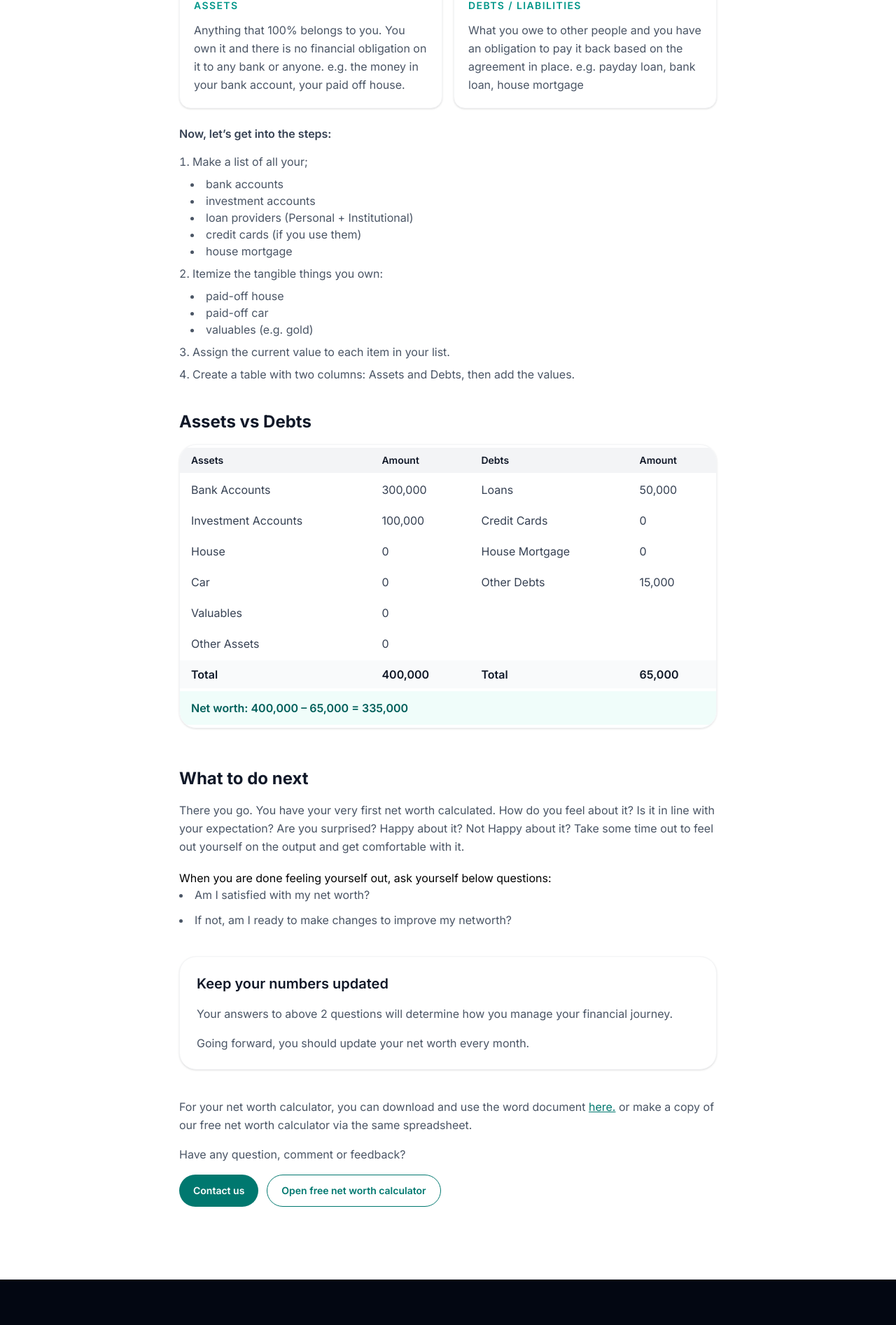
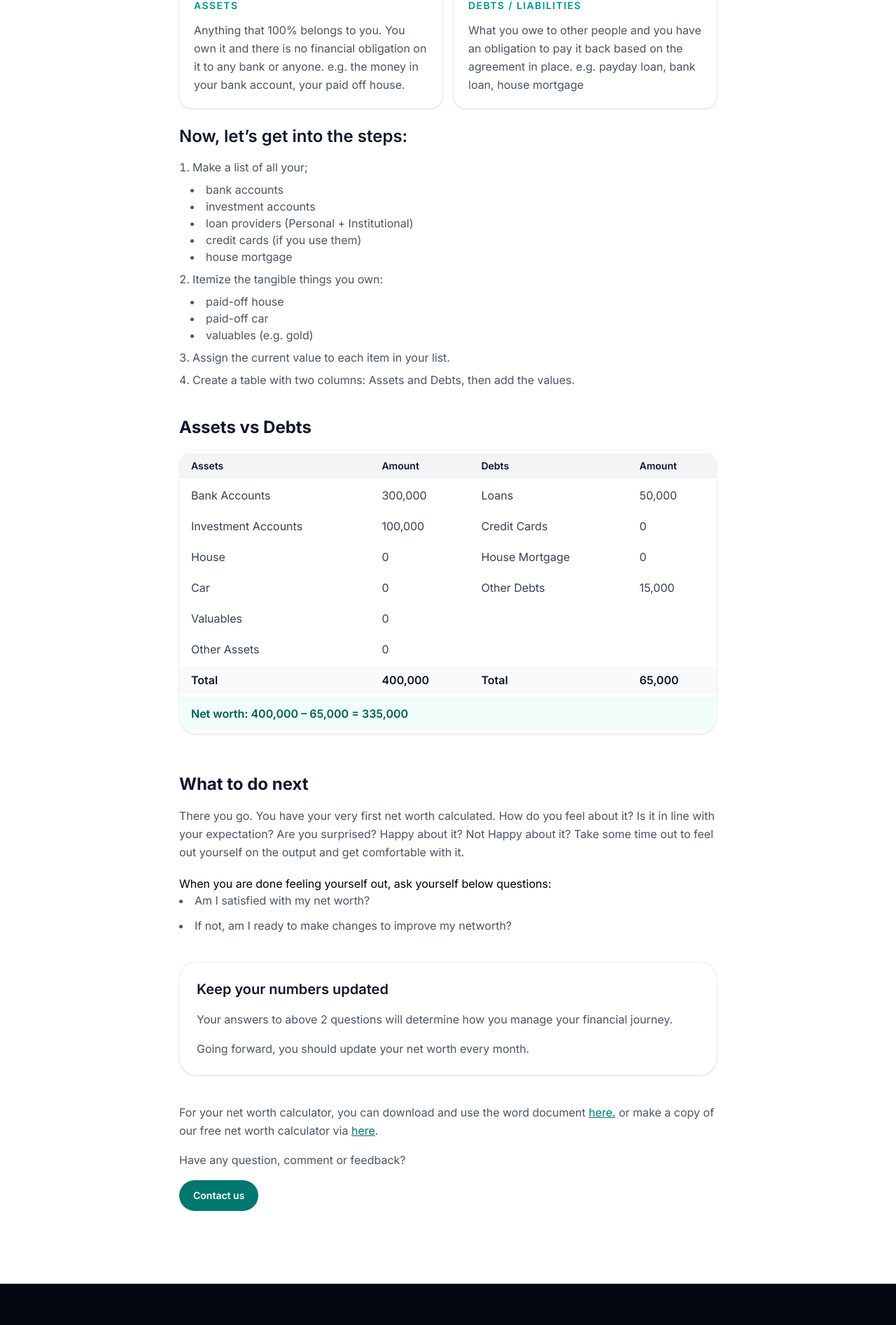
Before and after one commit to apunu-inc/mindthenaira, a React (Vite) app: page /blog/do-you-know-your-financial-status in a window 1280 px wide. Shown: the part 1452-3346 px from the top of the page at 70% size. Built offline with nearby package versions, Linux system fonts and the light colour scheme.

Commit message:
Redirect the lin to Spreadsheet.

```diff
--- a/src/pages/blog/DoYouKnowYourFinancialStatus.jsx
+++ b/src/pages/blog/DoYouKnowYourFinancialStatus.jsx
@@ -155,7 +155,7 @@ const DoYouKnowYourFinancialStatus = () => {
           </div>
 
           <div className="space-y-4">
-            <p className="text-gray-700 font-semibold">
+            <p className="text-2xl text-gray-900 font-semibold">
               Now, let’s get into the steps:
             </p>
             <ol className="list-decimal list-inside space-y-2 text-gray-600">
@@ -292,8 +292,16 @@ const DoYouKnowYourFinancialStatus = () => {
             >
               here.
             </a>{" "}
-            or make a copy of our free net worth calculator via the same
-            spreadsheet.
+            or make a copy of our free net worth calculator via{" "}
+            <a
+              href="https://docs.google.com/spreadsheets/d/1PlofW5ZH9RxN5dWeJ32_mHiq4Me1QgdBQAho778FZ9w/edit?gid=0#gid=0"
+              target="_blank"
+              rel="noopener noreferrer"
+              className="text-teal-700 underline hover:text-teal-900"
+            >
+              here
+            </a>
+            .
           </p>
           <p className="text-gray-600 leading-relaxed mb-4">
             Have any question, comment or feedback?
@@ -305,15 +313,6 @@ const DoYouKnowYourFinancialStatus = () => {
             >
               Contact us
             </a>
-
-            <a
-              href="https://docs.google.com/spreadsheets/d/1PlofW5ZH9RxN5dWeJ32_mHiq4Me1QgdBQAho778FZ9w/edit?gid=0#gid=0"
-              target="_blank"
-              rel="noopener noreferrer"
-              className="inline-flex items-center justify-center rounded-full border border-teal-700 bg-white px-5 py-3 text-sm font-semibold text-teal-700 hover:bg-teal-50 transition-colors"
-            >
-              Open free net worth calculator
-            </a>
           </div>
         </section>
       </article>
```
